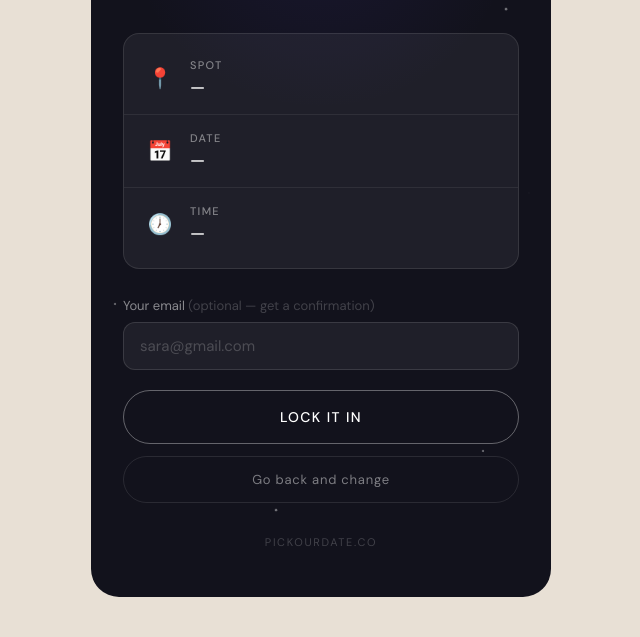
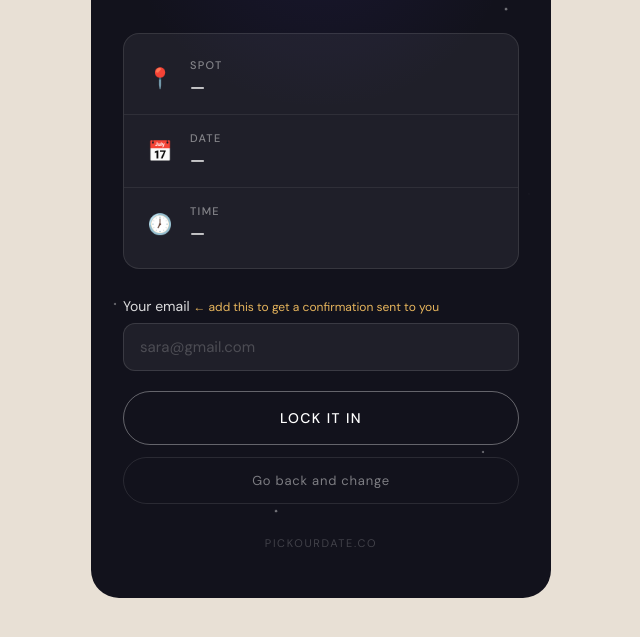
Before and after one commit to josephz2026/pickourdate, a plain HTML site: page confirm.html in a window 1280 px wide. Shown: the part 179-816 px from the top of the page, without its empty margins (319-959 px from the left). Drawn offline with nearby package versions, Linux system fonts and the light colour scheme; a script that the page names is missing; a web font is replaced by a local one.

Commit message:
Enhance email label with confirmation instructions
Updated email label to include additional instructions for confirmation.

```diff
--- a/confirm.html
+++ b/confirm.html
@@ -283,7 +283,7 @@
     </div>
 
     <div class="email-section">
-      <label class="email-label">Your email <span style="opacity:0.4">(optional — get a confirmation)</span></label>
+      <label class="email-label" style="color:rgba(255,255,255,0.85);font-size:14px;">Your email <span style="color:rgba(255,200,100,0.9);font-size:12px;">← add this to get a confirmation sent to you</span></label>
       <input type="email" class="email-input" id="guest-email" placeholder="sara@gmail.com" />
     </div>
 
```
